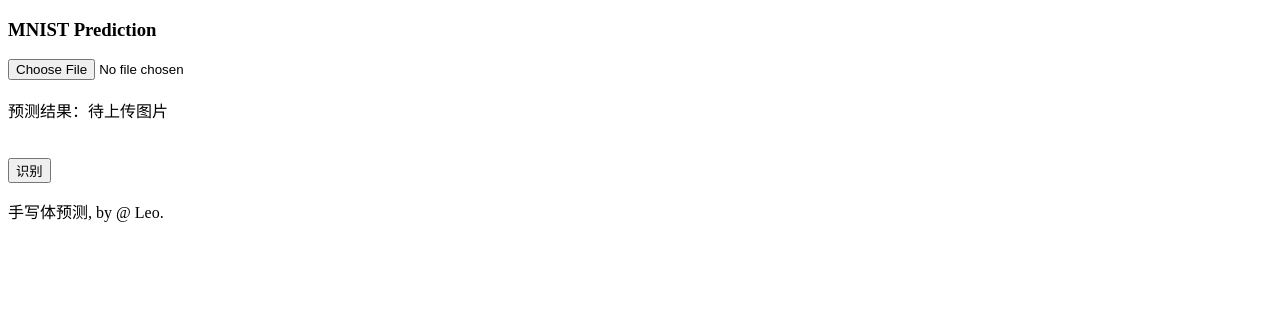
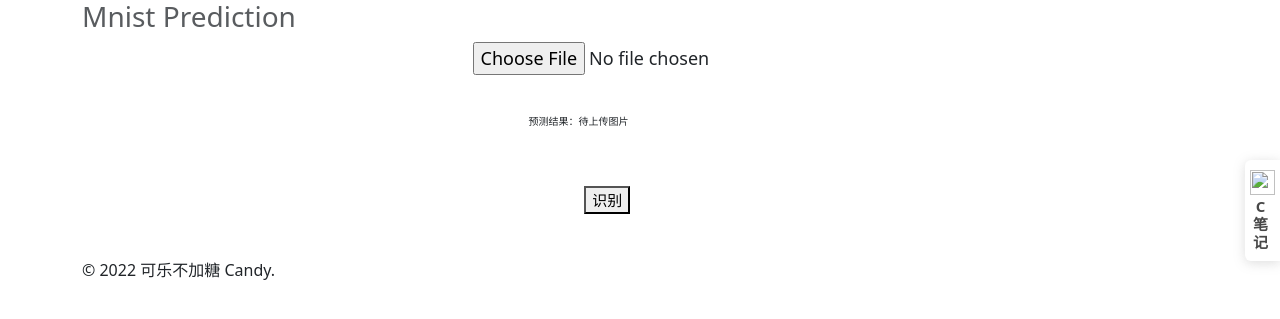
Before and after one commit to CandyLeoNg/MnistPrediction, a Django app: page /login/ in a window 1280 px wide. Shown: the top 319 px of the page. Run offline with Django 4.2, Linux system fonts and the light colour scheme; some libraries are stand-ins or nearby versions.

Commit message:
Update index.html

```diff
--- a/template/index.html
+++ b/template/index.html
@@ -5,12 +5,14 @@
     <meta name="viewport" content="width=device-width, initial-scale=1">
     <meta name="description" content="">
     <meta name="author" content="">
-    <link rel="icon" href="">
-    <link rel="canonical" href="https://getbootstrap.com/docs/3.4/examples/cover/">
+    <link rel="icon" href="https://fastly.jsdelivr.net/npm/@bootcss/v3.bootcss.com@1.0.35/favicon.ico">
+    <link rel="canonical" href="https://getbootstrap.com/docs/3.4/examples/jumbotron-narrow/">
 
-    <title>MNIST Prediction</title>
-
-
+    <title>Mnist 手写体自动识别</title>
+    <link href="../static/css/bootstrap.min.css" rel="stylesheet">
+    <link href="../static/css/ie10-viewport-bug-workaround.css" rel="stylesheet">
+    <link href="../static/css/jumbotron-narrow.css" rel="stylesheet">
+    <script src="../static/css/ie-emulation-modes-warning.js.下载"></script>
     <script>
       function xmTanUploadImg(obj) {
         var file = obj.files[0];
@@ -29,49 +31,102 @@
         };
       }
     </script>
+    <style>
+      .screenId{
+        position: relative;
+        float: left;
+        left: 35%;
+        width: 400px;
+        font-size:18px
+      }
+      .resultId{
+        position: relative;
+        float: left;
+        left: -65%;
+        width: 200px;
+        height: 200px;
+      }
+      .result{
+        font-family:'Times New Roman', Times, serif;
+        font-size: 10px;
+        position: relative;
+        float: left;
+        left: 40%;
+      }
+      .fontset{
+        position: relative;
+        float: left;
+        left: 45%;
+        font-size: 15px;
+      }
+    </style>
 
   </head>
 
   <body>
 
-    <div class="site-wrapper">
+    <div class="container">
+      <div class="header clearfix">
+        <h3 class="text-muted">Mnist Prediction</h3>
+      </div>
 
-      <div class="site-wrapper-inner">
-
-        <div class="cover-container">
-
-          <div class="masthead clearfix">
-            <div class="inner">
-              <h3 class="masthead-brand">MNIST Prediction</h3>
-            </div>
-          </div>
-
-          <div class="">
-            <form action="/predictImg/" method="POST" data-ajax="false">
-                <input type="file" id="uploadImg" onchange="xmTanUploadImg(this)" name="file">
-                <img src="{{url}}" alt="" id="selectImg" style="display: none;">
-                <br/>
-                <br/>
-                预测结果：{{result}}
+      <div class="jumbotron">
+        <div class="div-in-center">
+          <form action="/predictImg/" method="POST" data-ajax="false">
+              <input type="file" id="uploadImg" onchange="xmTanUploadImg(this)" name="file" class="screenId">
+              <img src="{{url}}" alt="" id="selectImg" style="display: none;" class=".resultId">
               <br/>
               <br/>
               <br/>
-              <button class="btn btn-lg btn-default">识别</button>
-            </form>
-          </div>
-
-          <div class="mastfoot">
-            <div class="inner">
-              <p>手写体预测, by <a>@ Leo</a>.</p>
-            </div>
-          </div>
-
+              <p class="result">预测结果：{{result}}</p>
+              <br/>
+              <br/>
+              <br/>
+              <button class="fontset">识别</button>
+          </form>
         </div>
-
+        <br/>
+        <br/>
+        <br/>
       </div>
 
+      <footer class="footer">
+        <p>© 2022 可乐不加糖 Candy.</p>
+      </footer>
+
     </div>
+    <script src="../static/css/ie10-viewport-bug-workaround.js.下载"></script>
 
 
-</body>
-</html>
+<div id="csdn-plugin-note-btn"><img src="chrome-extension://igbflnhjjpcakhcjakbnbkncjofahlil/images/collectBox/assets/images/logo.png" alt=""><span>C笔记</span><style>#csdn-plugin-note-btn{
+      position: fixed;
+      z-index: 100;
+      width: 25px;
+      box-sizing: content-box;
+      right: 0px;
+      top: 20%;
+      color: rgb(255, 255, 255);
+      background: #fff;
+      cursor: pointer;
+      border-bottom-left-radius: 6px;
+      padding: 10px 5px;
+      border-top-left-radius: 6px;
+      font-size: 16px;
+      letter-spacing: 4px;
+      box-shadow: 0px 2px 12px 0px rgba(123,123,123,0.26);
+    }
+    #csdn-plugin-note-btn img{
+      display: block;width:25px;height:25px;margin-bottom:2px;
+    }
+    #csdn-plugin-note-btn span{
+      color: #484848;
+      font-size: 15px;
+      width: 25px;
+      display: block;
+      text-align: center;
+      word-break: break-all;
+      line-height: 18px;
+      font-weight: 600;
+    }</style>
+  </div>
+</body></html>
```
